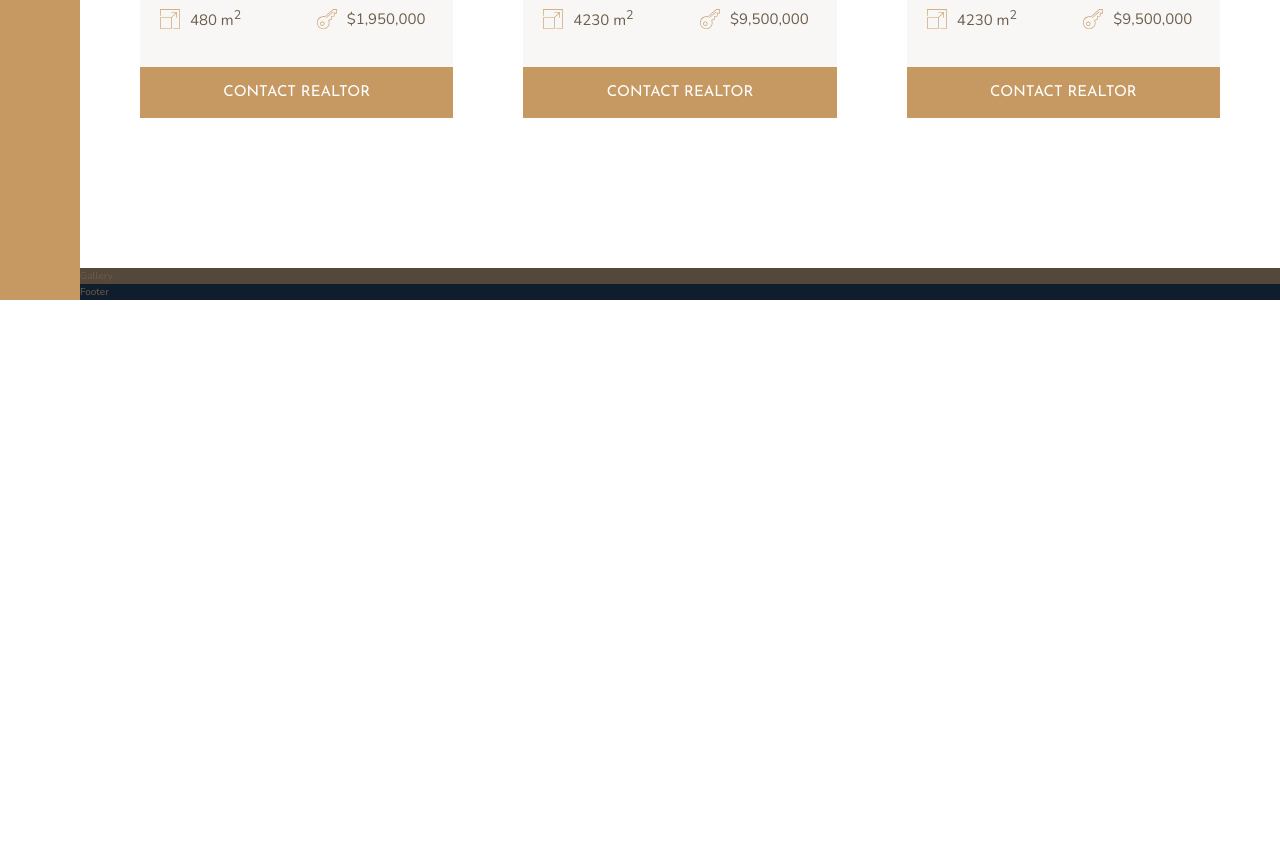
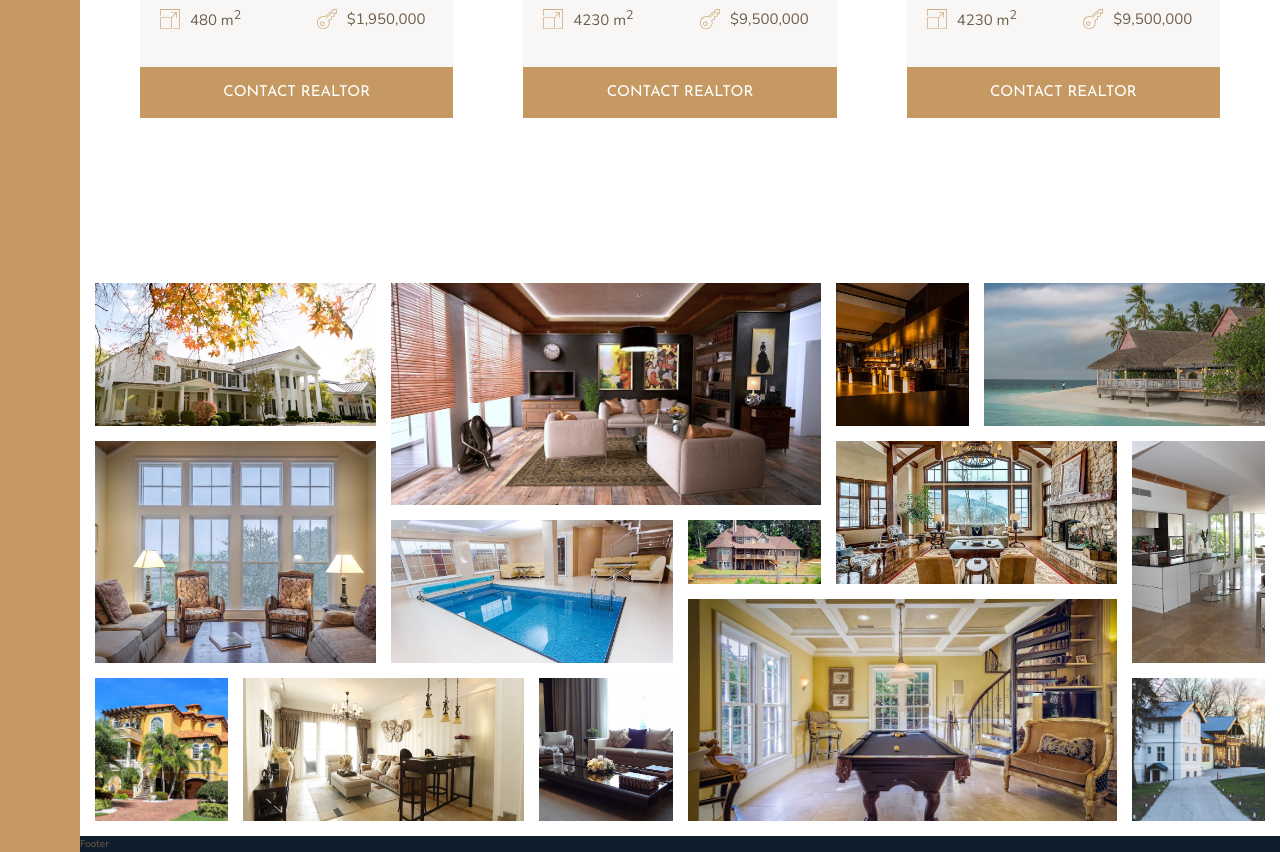
Before and after one commit to KheteshS/Nexter, a website: page index.html in a window 1280 px wide. Shown: the part 2854-3706 px from the top of the page. Before the commit the page ends 3154 px from the top, so only its background shows below. Drawn offline with nearby package versions, Linux system fonts and the light colour scheme.

Commit message:
gallery completed

```diff
--- a/index.html
+++ b/index.html
@@ -314,7 +314,63 @@
     </section>
 
     <section class="gallery">
-        Gallery
+
+        <figure class="gallery__item gallery__item--1">
+            <img src="img/gal-1.jpeg" alt="Gallery image 1" class="gallery__img">
+        </figure>
+
+        <figure class="gallery__item gallery__item--2">
+            <img src="img/gal-2.jpeg" alt="Gallery image 2" class="gallery__img">
+        </figure>
+
+        <figure class="gallery__item gallery__item--3">
+            <img src="img/gal-3.jpeg" alt="Gallery image 3" class="gallery__img">
+        </figure>
+
+        <figure class="gallery__item gallery__item--4">
+            <img src="img/gal-4.jpeg" alt="Gallery image 4" class="gallery__img">
+        </figure>
+
+        <figure class="gallery__item gallery__item--5">
+            <img src="img/gal-5.jpeg" alt="Gallery image 5" class="gallery__img">
+        </figure>
+
+        <figure class="gallery__item gallery__item--6">
+            <img src="img/gal-6.jpeg" alt="Gallery image 6" class="gallery__img">
+        </figure>
+
+        <figure class="gallery__item gallery__item--7">
+            <img src="img/gal-7.jpeg" alt="Gallery image 7" class="gallery__img">
+        </figure>
+
+        <figure class="gallery__item gallery__item--8">
+            <img src="img/gal-8.jpeg" alt="Gallery image 8" class="gallery__img">
+        </figure>
+
+        <figure class="gallery__item gallery__item--9">
+            <img src="img/gal-9.jpeg" alt="Gallery image 9" class="gallery__img">
+        </figure>
+
+        <figure class="gallery__item gallery__item--10">
+            <img src="img/gal-10.jpeg" alt="Gallery image 10" class="gallery__img">
+        </figure>
+
+        <figure class="gallery__item gallery__item--11">
+            <img src="img/gal-11.jpeg" alt="Gallery image 11" class="gallery__img">
+        </figure>
+
+        <figure class="gallery__item gallery__item--12">
+            <img src="img/gal-12.jpeg" alt="Gallery image 12" class="gallery__img">
+        </figure>
+
+        <figure class="gallery__item gallery__item--13">
+            <img src="img/gal-13.jpeg" alt="Gallery image 13" class="gallery__img">
+        </figure>
+
+        <figure class="gallery__item gallery__item--14">
+            <img src="img/gal-14.jpeg" alt="Gallery image 14" class="gallery__img">
+        </figure>
+
     </section>
 
     <footer class="footer">
--- a/sass/_gallery.scss
+++ b/sass/_gallery.scss
@@ -1,4 +1,88 @@
 .gallery {
-  background-color: $color-grey-dark-1;
   grid-column: full-start / full-end;
+
+  display: grid;
+  grid-template-columns: repeat(8, 1fr);
+  grid-template-rows: repeat(7, 5vw);
+  grid-gap: 1.5rem;
+  padding: 1.5rem;
+
+  &__item {
+    &--1 {
+      grid-row: 1 / span 2;
+      grid-column: 1 / span 2;
+    }
+
+    &--2 {
+      grid-row: 1 / span 3;
+      grid-column: 3 / span 3;
+    }
+
+    &--3 {
+      grid-row: 1 / span 2;
+      grid-column: 6 / span 1;
+    }
+
+    &--4 {
+      grid-row: 1 / span 2;
+      grid-column: 7 / span 2;
+    }
+
+    &--5 {
+      grid-row: 3 / span 3;
+      grid-column: 1 / span 2;
+    }
+
+    &--6 {
+      grid-row: 4 / span 2;
+      grid-column: 3 / span 2;
+    }
+
+    &--7 {
+      grid-row: 4 / span 1;
+      grid-column: 5 / span 1;
+    }
+
+    &--8 {
+      grid-row: 3 / span 2;
+      grid-column: 6 / span 2;
+    }
+
+    &--9 {
+      grid-row: 3 / span 3;
+      grid-column: 8 / span 1;
+    }
+
+    &--10 {
+      grid-row: 6 / span 2;
+      grid-column: 1 / span 1;
+    }
+
+    &--11 {
+      grid-row: 6 / span 2;
+      grid-column: 2 / span 2;
+    }
+
+    &--12 {
+      grid-row: 6 / span 2;
+      grid-column: 4 / span 1;
+    }
+
+    &--13 {
+      grid-row: 5 / span 3;
+      grid-column: 5 / span 3;
+    }
+
+    &--14 {
+      grid-row: 6 / span 2;
+      grid-column: 8 / span 1;
+    }
+  }
+
+  &__img {
+    width: 100%;
+    height: 100%;
+    object-fit: cover;
+    display: block;
+  }
 }
```
Also changed, not shown: css/style.css.
